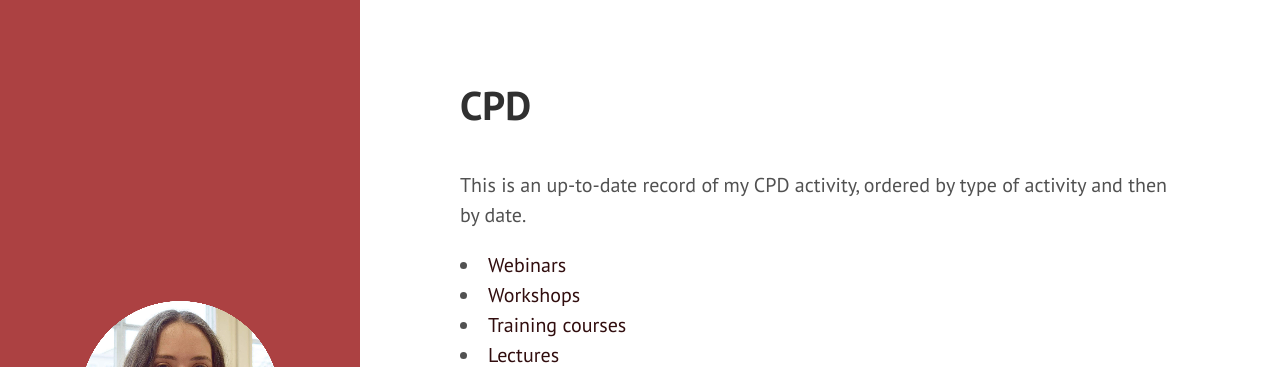
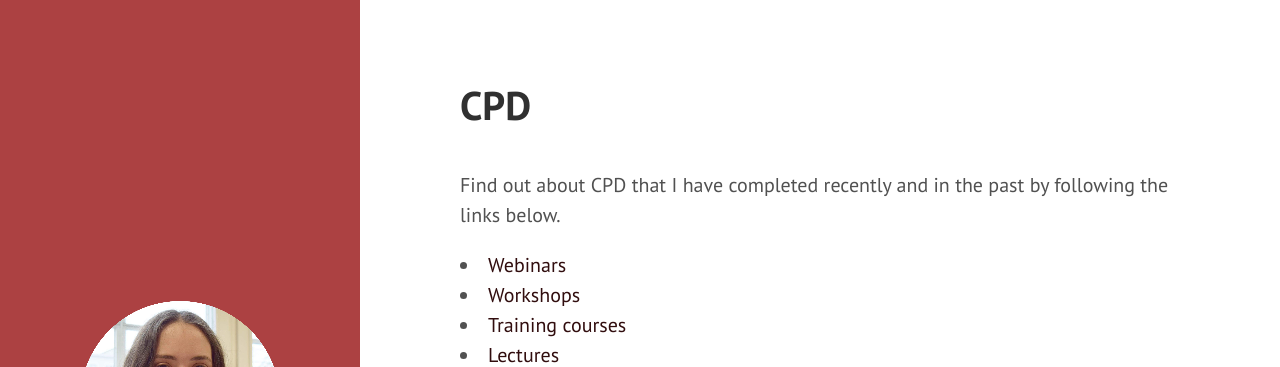
Before and after one commit to Zahra-Claire-Bahrani-Peacock/zahra-claire-bahrani-peacock.github.io, a Jekyll site: the page built from CPD.md, in a window 1280 px wide. Shown: the top 367 px of the page. Built offline with Jekyll 4.4.1, drawn with Linux system fonts in a browser that asks for light colours.

Commit message:
Update CPD.md

```diff
--- a/CPD.md
+++ b/CPD.md
@@ -4,7 +4,7 @@ title: CPD
 permalink: cpd
 ---
 <br/>
-This is an up-to-date record of my CPD activity, ordered by type of activity and then by date.
+Find out about CPD that I have completed recently and in the past by following the links below.
 <br/>
 
 <li><a href="https://zahra-claire-bahrani-peacock.github.io/webinars">Webinars</a></li>
```
